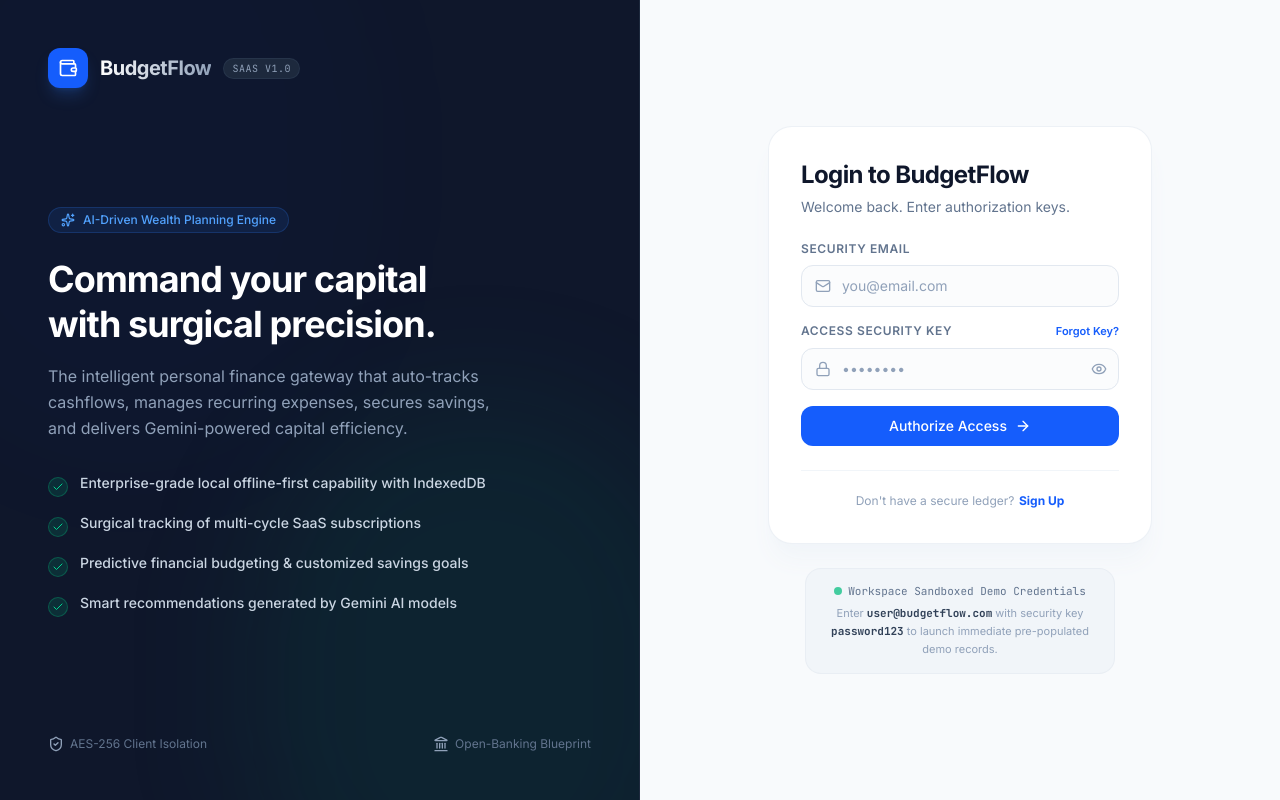
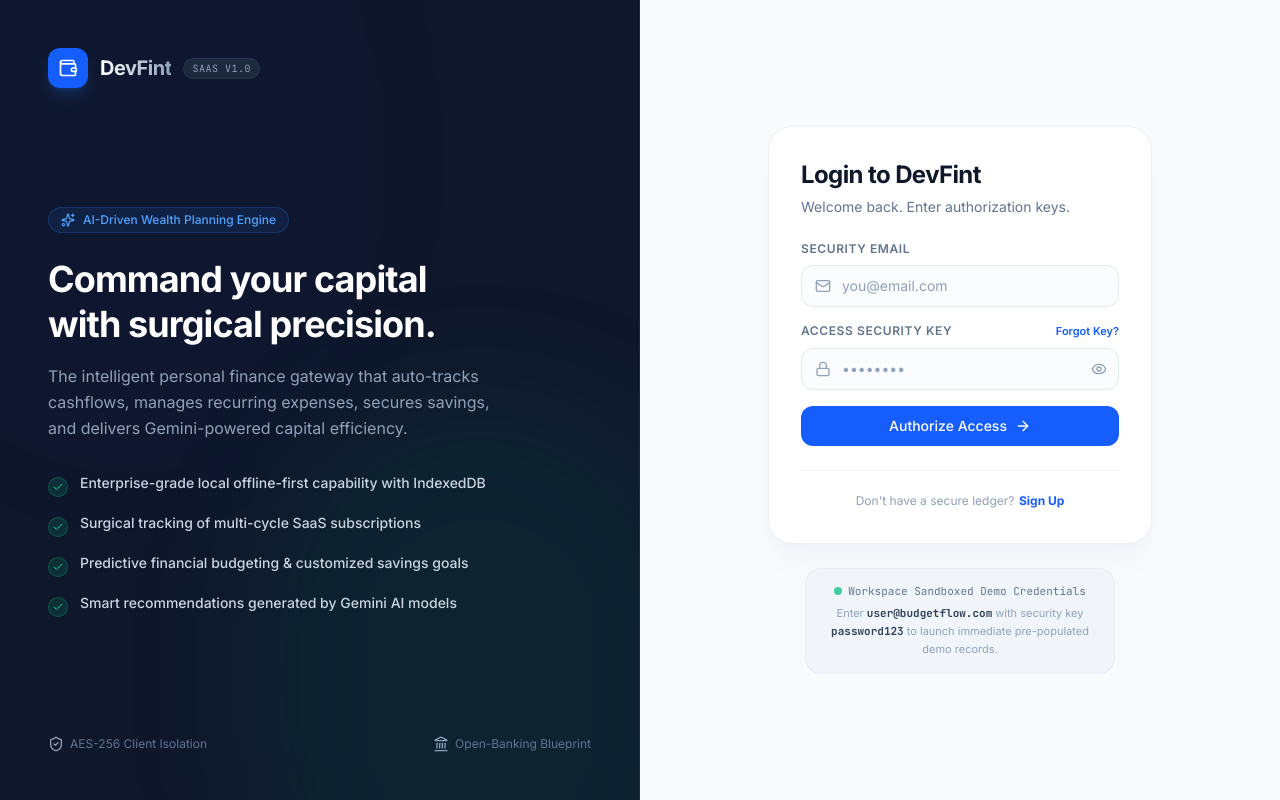
Before and after one commit to maxboss2005/Budgetflow, a React (Vite) app: page / in a window 1280 px wide. Built offline with nearby package versions, Linux system fonts and the light colour scheme.

Commit message:
changed site name

```diff
--- a/src/components/Auth.tsx
+++ b/src/components/Auth.tsx
@@ -86,7 +86,7 @@
           <div className="w-10 h-10 rounded-xl bg-blue-600 flex items-center justify-center shadow-lg shadow-blue-500/20">
             <Wallet className="w-5 h-5 text-white" />
           </div>
-          <span className="font-bold text-xl tracking-tight bg-gradient-to-r from-white to-slate-400 bg-clip-text text-transparent">BudgetFlow</span>
+          <span className="font-bold text-xl tracking-tight bg-gradient-to-r from-white to-slate-400 bg-clip-text text-transparent">DevFint</span>
           <span className="text-[10px] uppercase tracking-wider px-2 py-0.5 rounded-full bg-slate-800 text-slate-400 border border-slate-700/50 font-mono">SaaS v1.0</span>
         </div>
 
@@ -141,7 +141,7 @@
           <div className="w-9 h-9 rounded-xl bg-blue-600 flex items-center justify-center">
             <Wallet className="w-4.5 h-4.5 text-white" />
           </div>
-          <span className="font-bold text-xl text-slate-900 dark:text-white">BudgetFlow</span>
+          <span className="font-bold text-xl text-slate-900 dark:text-white">DevFint</span>
         </div>
 
         <div className="w-full max-w-sm">
@@ -154,7 +154,7 @@
                 {isForgotPassword
                   ? 'Recover Security Code'
                   : isLogin
-                    ? 'Login to BudgetFlow'
+                    ? 'Login to DevFint'
                     : 'Register Premium SaaS'
                 }
               </h2>
```
Also changed, not shown: 1 other file (tests, documents, lock files or other folders).
